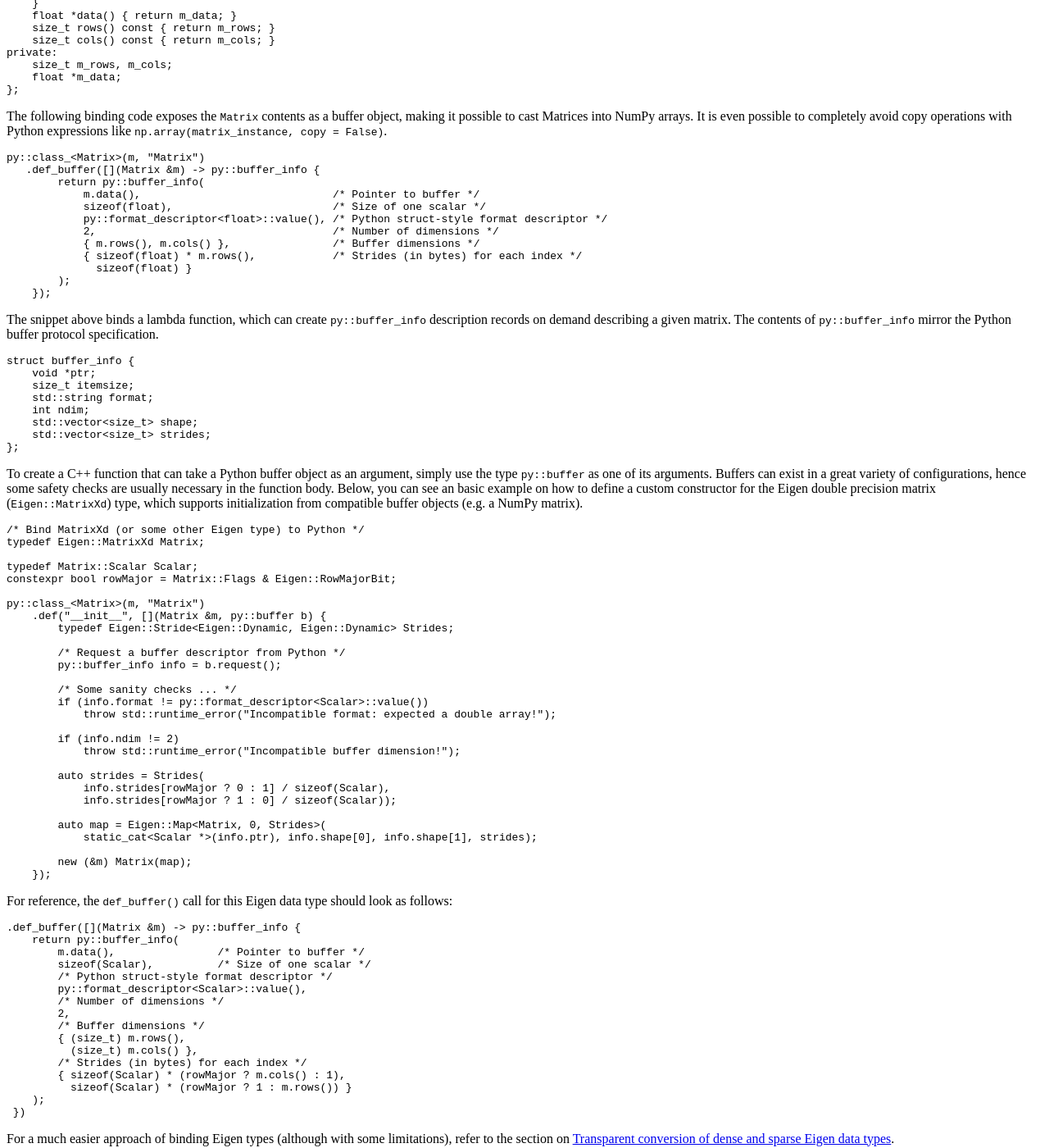
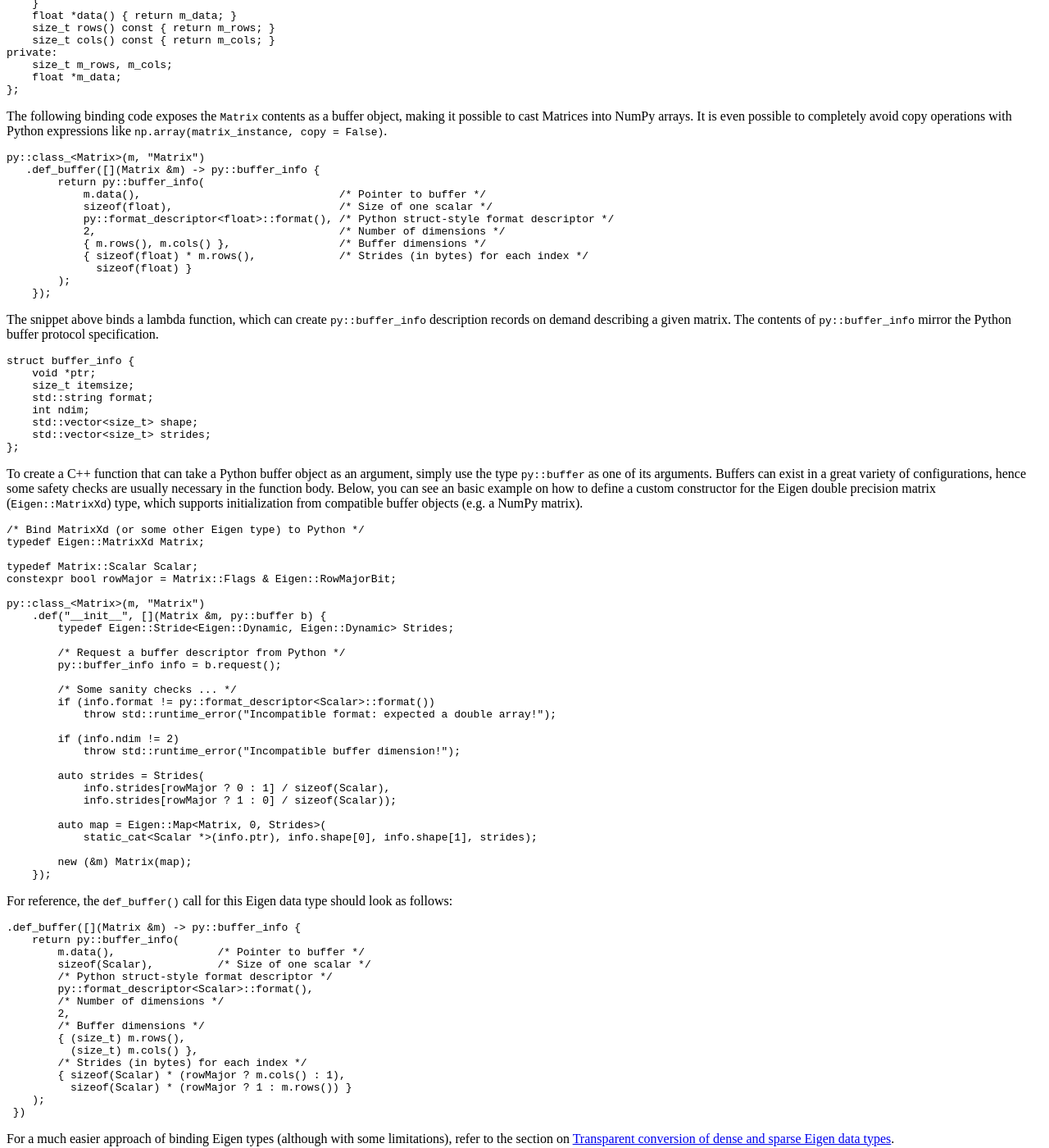
Before and after one commit to pybind/pybind11, a Sphinx documentation site: the page built from docs/advanced.rst, in a window 1280 px wide and 1400 px high, scrolled down 14421 px. Shown: the whole window at 82% size. Built offline with Sphinx 7.4.7 and the Read the Docs theme 2.0.0, drawn with Linux system fonts in a browser that asks for light colours.

Commit message:
Make changes to format_descriptor backwards-compat
The format strings that are known at compile time are now accessible
via both ::value and ::format(), and format strings for everything
else is accessible via ::format(). This makes it backwards compatible.

```diff
--- a/docs/advanced.rst
+++ b/docs/advanced.rst
@@ -1224,12 +1224,12 @@ completely avoid copy operations with Python expressions like
     py::class_<Matrix>(m, "Matrix")
        .def_buffer([](Matrix &m) -> py::buffer_info {
             return py::buffer_info(
-                m.data(),                              /* Pointer to buffer */
-                sizeof(float),                         /* Size of one scalar */
-                py::format_descriptor<float>::value(), /* Python struct-style format descriptor */
-                2,                                     /* Number of dimensions */
-                { m.rows(), m.cols() },                /* Buffer dimensions */
-                { sizeof(float) * m.rows(),            /* Strides (in bytes) for each index */
+                m.data(),                               /* Pointer to buffer */
+                sizeof(float),                          /* Size of one scalar */
+                py::format_descriptor<float>::format(), /* Python struct-style format descriptor */
+                2,                                      /* Number of dimensions */
+                { m.rows(), m.cols() },                 /* Buffer dimensions */
+                { sizeof(float) * m.rows(),             /* Strides (in bytes) for each index */
                   sizeof(float) }
             );
         });
@@ -1273,7 +1273,7 @@ buffer objects (e.g. a NumPy matrix).
             py::buffer_info info = b.request();
 
             /* Some sanity checks ... */
-            if (info.format != py::format_descriptor<Scalar>::value())
+            if (info.format != py::format_descriptor<Scalar>::format())
                 throw std::runtime_error("Incompatible format: expected a double array!");
 
             if (info.ndim != 2)
@@ -1299,7 +1299,7 @@ as follows:
             m.data(),                /* Pointer to buffer */
             sizeof(Scalar),          /* Size of one scalar */
             /* Python struct-style format descriptor */
-            py::format_descriptor<Scalar>::value(),
+            py::format_descriptor<Scalar>::format(),
             /* Number of dimensions */
             2,
             /* Buffer dimensions */
@@ -1439,7 +1439,7 @@ simply using ``vectorize``).
         auto result = py::array(py::buffer_info(
             nullptr,            /* Pointer to data (nullptr -> ask NumPy to allocate!) */
             sizeof(double),     /* Size of one item */
-            py::format_descriptor<double>::value, /* Buffer format */
+            py::format_descriptor<double>::format(), /* Buffer format */
             buf1.ndim,          /* How many dimensions? */
             { buf1.shape[0] },  /* Number of elements for each dimension */
             { sizeof(double) }  /* Strides for each dimension */
```
Also changed, not shown: 5 other files.
